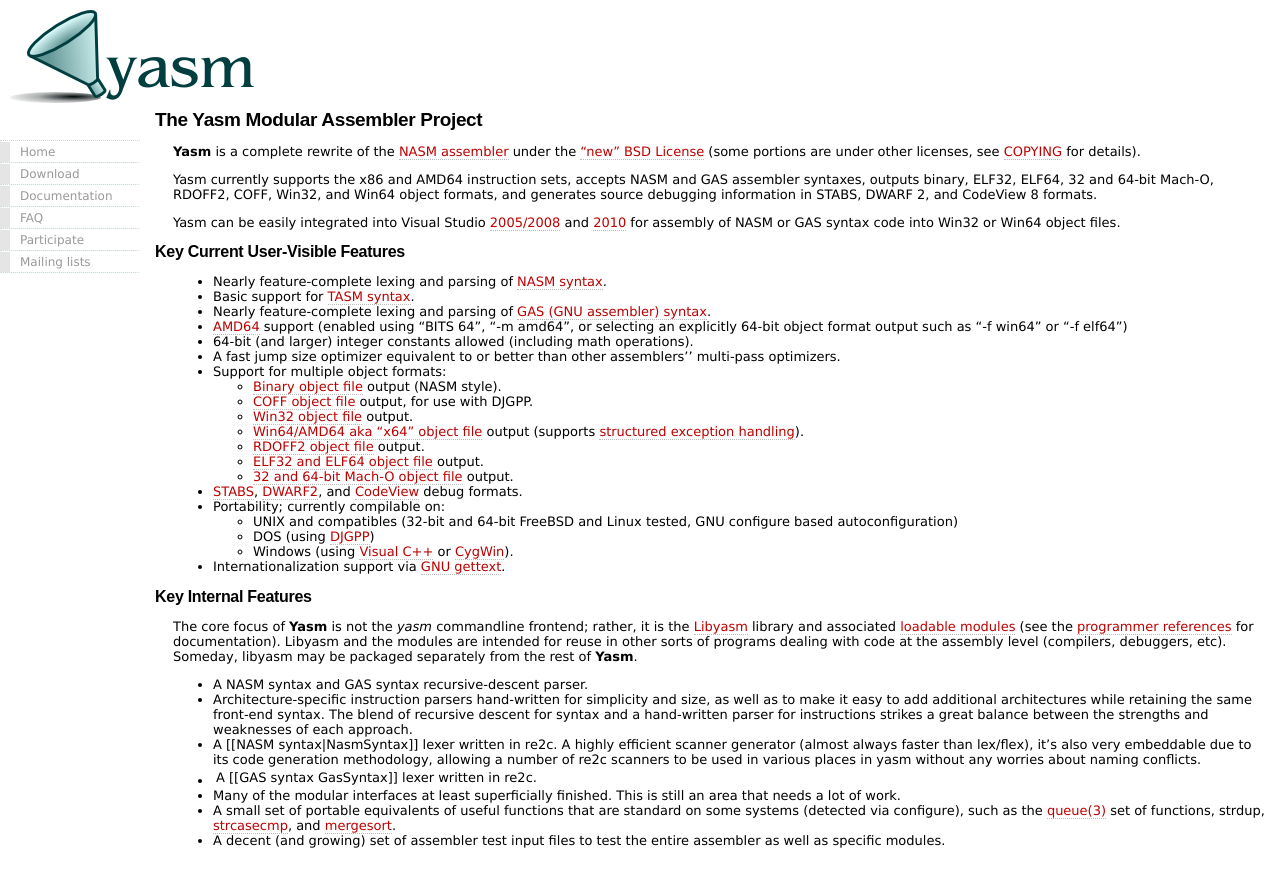
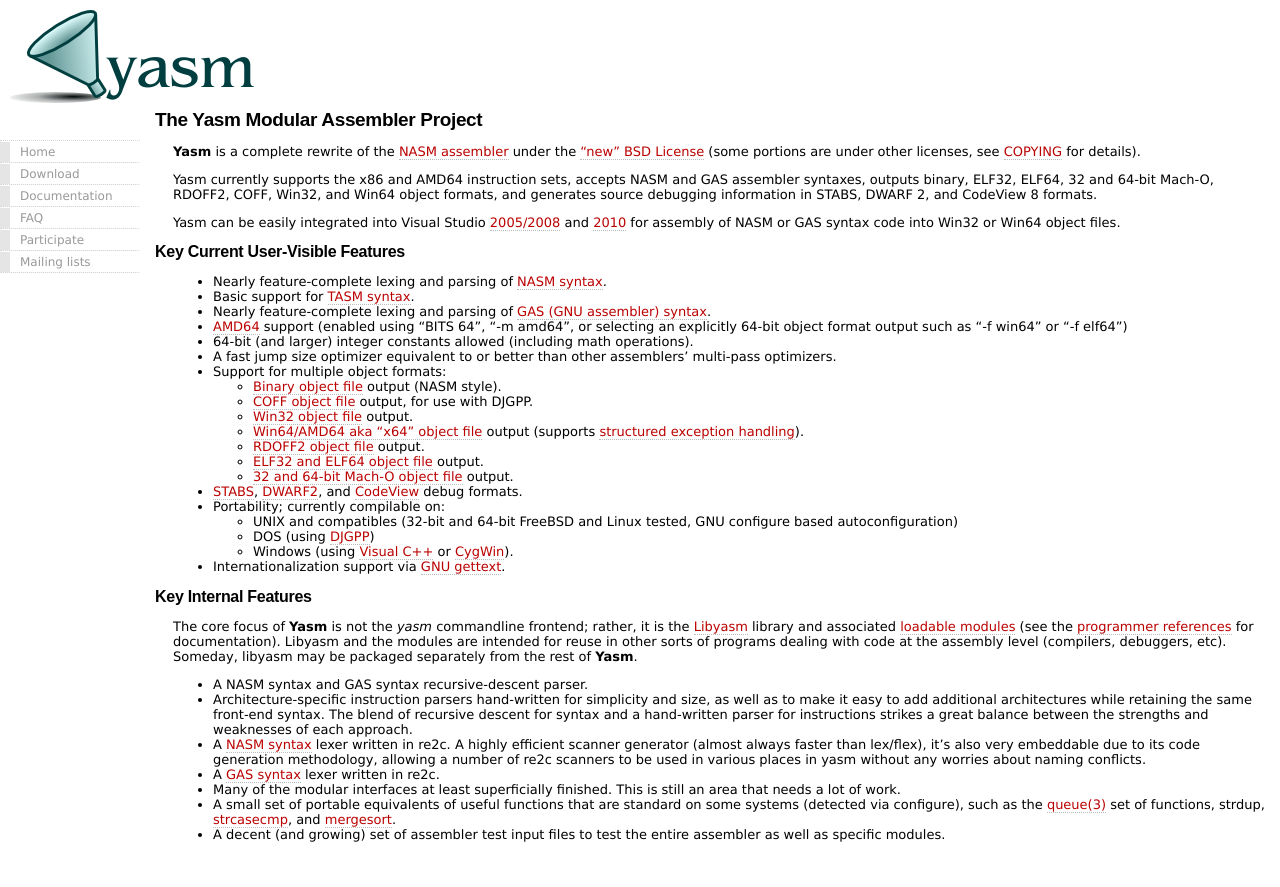
Before and after one commit to yasm/yasm.github.com, a Jekyll site: the page built from index.md, in a window 1280 px wide. Shown: the top 887 px of the page. Built offline with Jekyll 4.4.1, drawn with Linux system fonts in a browser that asks for light colours.

Commit message:
Fix a couple of links and extraneous quote.

```diff
--- a/index.md
+++ b/index.md
@@ -28,7 +28,7 @@
 * Nearly feature-complete lexing and parsing of [GAS (GNU assembler) syntax]({{site.wiki}}/GasSyntax).
 * [AMD64]({{site.wiki}}/AMD64) support (enabled using "BITS 64", "-m amd64", or selecting an explicitly 64-bit object format output such as "-f win64" or "-f elf64")
 * 64-bit (and larger) integer constants allowed (including math operations).
-* A fast jump size optimizer equivalent to or better than other assemblers'' multi-pass optimizers.
+* A fast jump size optimizer equivalent to or better than other assemblers' multi-pass optimizers.
 * Support for multiple object formats:
    * [Binary object file]({{site.wiki}}/BinaryObject) output (NASM style).
    * [COFF object file]({{site.wiki}}/CoffObject) output, for use with DJGPP.
@@ -64,13 +64,13 @@
 and a hand-written parser for instructions strikes a great balance between the
 strengths and weaknesses of each approach.
 
-* A [[NASM syntax|NasmSyntax]] lexer written in re2c. A highly efficient
-scanner generator (almost always faster than lex/flex), it's also very
-embeddable due to its code generation methodology, allowing a number of re2c
-scanners to be used in various places in yasm without any worries about naming
-conflicts.
+* A [NASM syntax]({{site.wiki}}/NasmSyntax) lexer written in re2c. A highly
+efficient scanner generator (almost always faster than lex/flex), it's also
+very embeddable due to its code generation methodology, allowing a number of
+re2c scanners to be used in various places in yasm without any worries about
+naming conflicts.
 
-* A [[GAS syntax|GasSyntax]] lexer written in re2c.
+* A [GAS syntax]({{site.wiki}}/GasSyntax) lexer written in re2c.
 
 * Many of the modular interfaces at least superficially finished. This is still
 an area that needs a lot of work.
```
